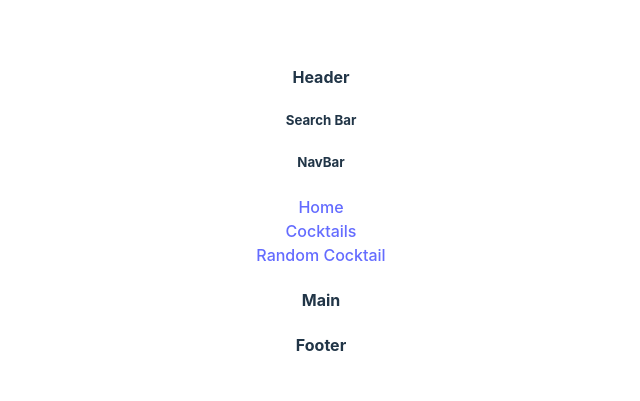
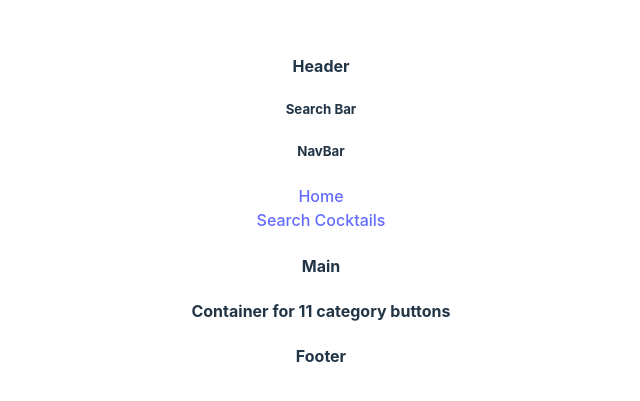
Before and after one commit to sammymarks/AnthonyAnthonySammyFood, a React (Vite) app in the folder FoodE/: page /cocktailsearch in a window 1280 px wide. Shown: the part 189-590 px from the top of the page, without its empty margins (319-959 px from the left). Built offline with nearby package versions, Linux system fonts and the light colour scheme.

Commit message:
Nav-Link/Main Updates

```diff
--- a/FoodE/src/components/Main.jsx
+++ b/FoodE/src/components/Main.jsx
@@ -3,7 +3,7 @@ import { Link, useParams, useNavigate, Routes, Route } from "react-router-dom"
 import axios from 'axios'
 
 import Home from './main-pages/Home'
-import Cocktails from './main-pages/Cocktails'
+import CocktailSearch from './main-pages/CocktailSearch'
 import CocktailsByCategory from './main-pages/CocktailsbyCategory'
 import CocktailDetails from './main-pages/CocktailDetails'
 import Ingredients from './main-pages/Ingredients'
@@ -17,11 +17,11 @@ export default function Main () {
             <div className='routes-container'>
                 <Routes>
                     <Route path="/" element={<Home/>} />
-                    <Route path="/cocktails" element={<Cocktails/>} />
-                    <Route path="/cocktails/:category" element={<CocktailsByCategory />} />
-                    <Route path="/cocktails/:id" element={<CocktailDetails />} />
+                    <Route path="/cocktailsearch" element={<CocktailSearch/>} />
+                    <Route path="/cocktaildetails" element={<CocktailDetails/>} />
+                    {/* <Route path="/cocktails/:category" element={<CocktailsByCategory />} />
                     <Route path="/ingredients" element={<Ingredients/>} />
-                    <Route path="/ingredients/:id" element={<IngredientDetails />} />
+                    <Route path="/ingredients/:name" element={<IngredientDetails />} /> */}
                 </Routes>
             </div>
         </div>
--- a/FoodE/src/components/Nav.jsx
+++ b/FoodE/src/components/Nav.jsx
@@ -8,8 +8,9 @@ export default function Nav () {
     return(
         <div className="Nav">
             <Link className="Nav-link" to="/"><div>Home</div></Link>
-            <Link className="Nav-link" to="/cocktails"><div>Cocktails</div></Link>
-            <Link className="Nav-link" to="/random"><div>Random Cocktail</div></Link>
+            <Link className="Nav-link" to="/cocktailsearch"><div>Search Cocktails</div></Link>
+            {/* <button classname="Nav-link"> </button> */}
+            {/* <Link className="Nav-link" to="/cocktaildetails"><div>Cocktails Details</div></Link> */}
         </div>
     )
 }
```
Also changed, not shown: FoodE/src/components/main-pages/CocktailSearch.jsx (renamed from FoodE/src/components/main-pages/Cocktails.jsx).
